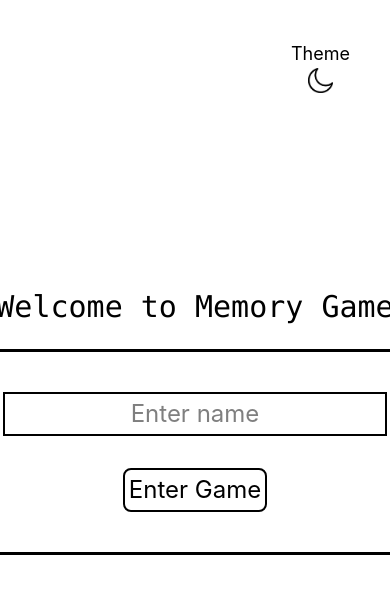
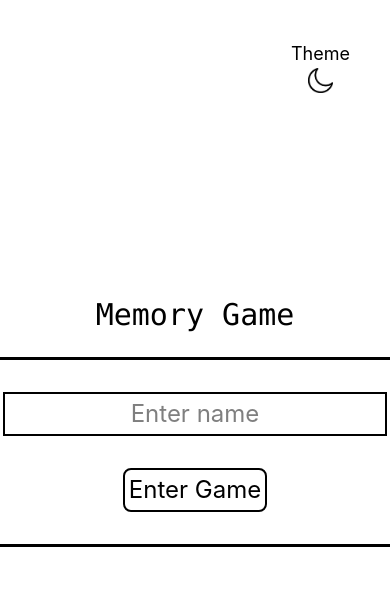
Before and after one commit to Owale128/MemoryGame, a React (Vite) app: page / in a window 390 px wide. Shown: the top 594 px of the page. Built offline with nearby package versions, Linux system fonts and the light colour scheme; no server answers.

Commit message:
Changed h1 text in home component

```diff
--- a/src/components/DisplayHomeForm.tsx
+++ b/src/components/DisplayHomeForm.tsx
@@ -12,7 +12,7 @@ const DisplayHomeForm = ({handleSubmit, username, setUsername}: IDisplayHomeForm
   return (
     <form
     onSubmit={handleSubmit}
-    className="p-10 sm:p-16 md:p-16 rounded-2xl ease-in duration-100 landscape:p-20"
+    className="p-8 sm:p-16 md:p-16 rounded-2xl ease-in duration-100 landscape:p-20"
     style={{
       border: `0.2rem solid ${theme.border}`
     }}
--- a/src/pages/Home.tsx
+++ b/src/pages/Home.tsx
@@ -36,7 +36,7 @@ const Home = () => {
       )}
       </button>
     <div className="flex flex-col justify-center items-center min-h-screen">
-      <h1 className="font-mono text-center text-3xl mb-6 ease-in duration-100" style={{color: theme.color}}>Welcome to Memory Game</h1>
+      <h1 className="font-mono text-center text-3xl mb-6 ease-in duration-100" style={{color: theme.color}}> Memory Game</h1>
       <DisplayHomeForm
       username={username}
       setUsername={setUsername}
```
